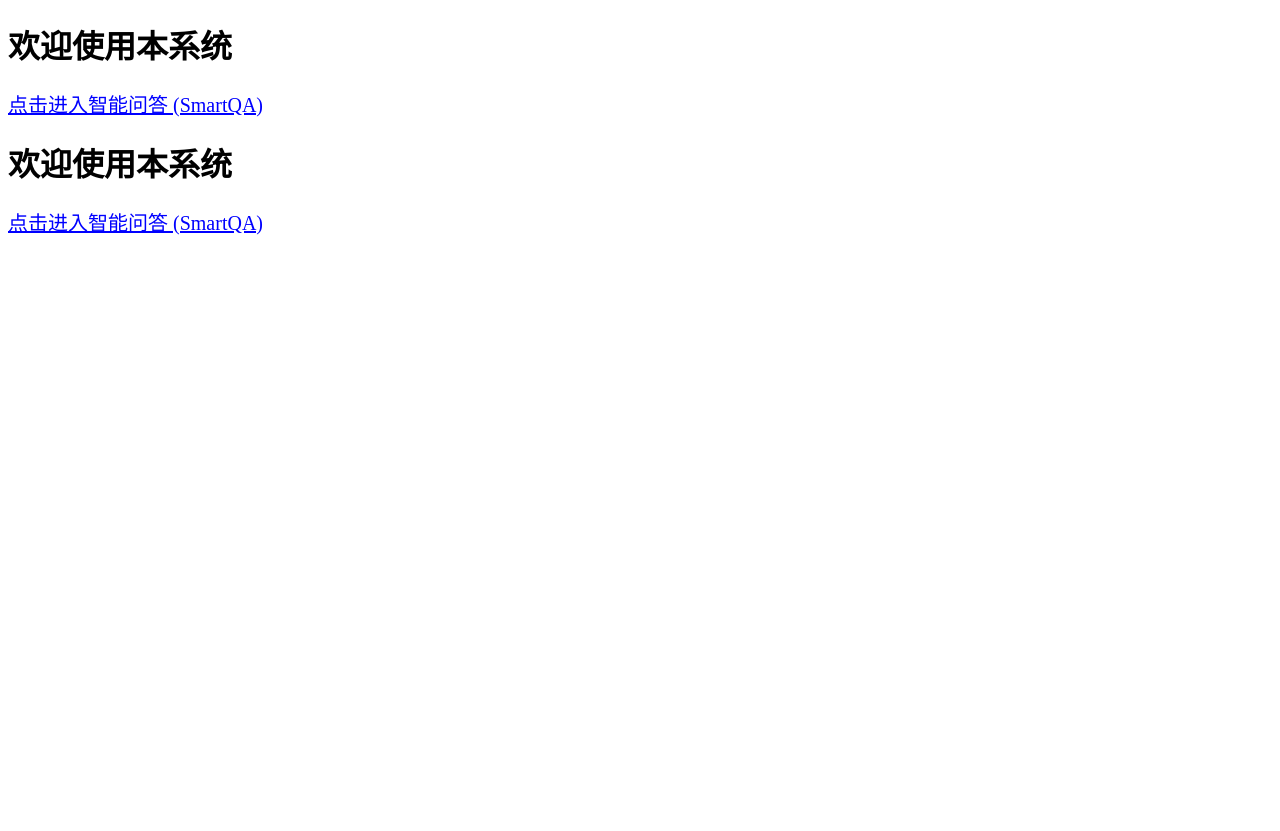
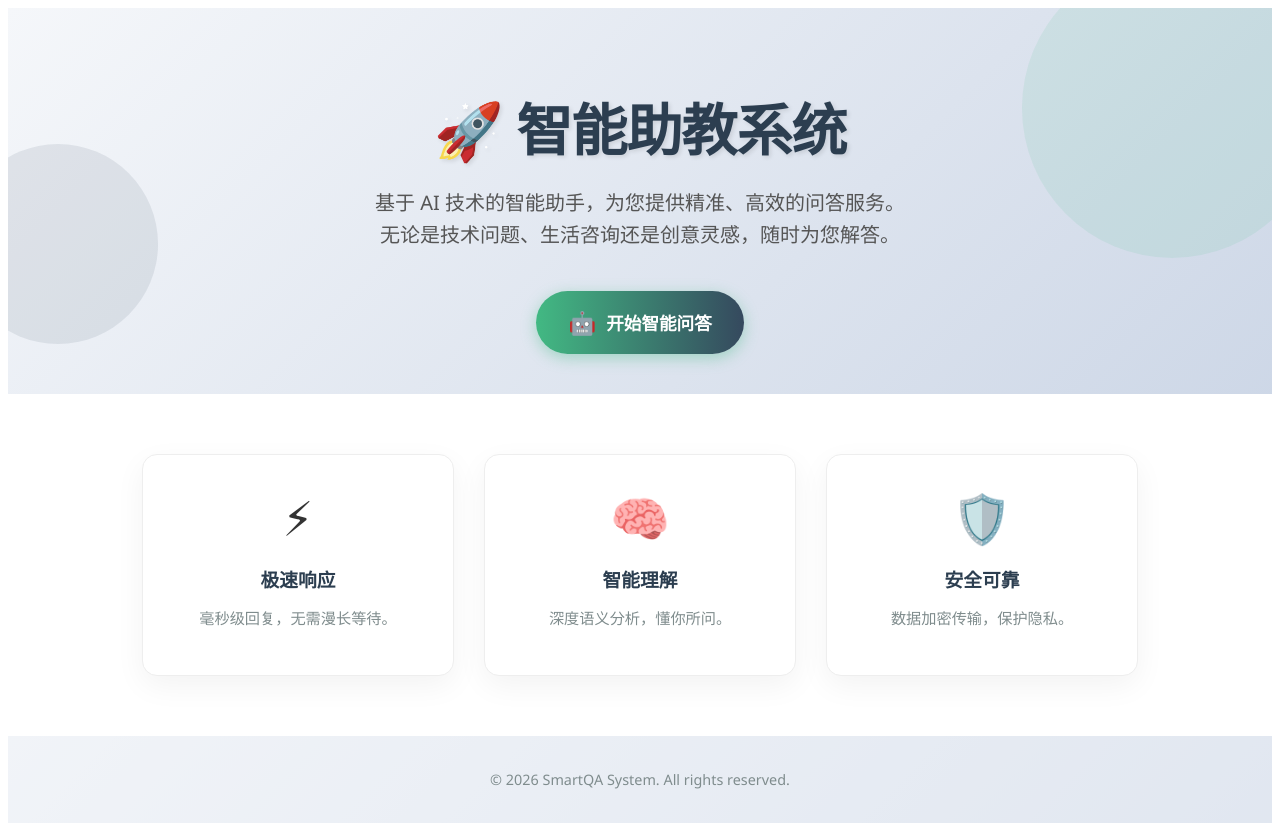
Before and after one commit to wqr1234567128117/KE-Group-C, a Vue app in the folder fastapi_vue/AIzhujiao/vue-project/: page / in a window 1280 px wide. Before the commit the page ends 800 px from the top, so only its background shows below. Built offline with nearby package versions, Linux system fonts and the light colour scheme.

Commit message:
变更首页路由到Home.vue

```diff
--- a/fastapi_vue/AIzhujiao/vue-project/src/App.vue
+++ b/fastapi_vue/AIzhujiao/vue-project/src/App.vue
@@ -4,20 +4,7 @@
 
 <template>
   <div id="app">
-    <!-- 方法 1: 使用 router-link (推荐，类似 a 标签) -->
-    <h1>欢迎使用本系统</h1>
-    <p>
-      <router-link to="/smart-qa" style="font-size: 20px; color: blue; text-decoration: underline;">
-        点击进入智能问答 (SmartQA)
-      </router-link>
-    </p>
 
-    <!-- 方法 2: 使用普通按钮 + JS 跳转 -->
-    <!--
-    <button @click="$router.push('/smart-qa')">去智能问答</button>
-    -->
-
-    <!-- 重要：保留这个标签，它是显示具体页面内容的地方 -->
     <router-view />
   </div>
 </template>
--- a/fastapi_vue/AIzhujiao/vue-project/src/router/index.js
+++ b/fastapi_vue/AIzhujiao/vue-project/src/router/index.js
@@ -1,11 +1,12 @@
 import { createRouter, createWebHistory } from 'vue-router'
 import SmartQA from '../views/SmartQA.vue' // 确保路径正确
+import Home from '../views/Home.vue'
 
 const routes = [
   {
     path: '/',
     name: 'Home',
-    component: () => import('../APP.vue') // 假设已有首页
+    component: Home
   },
   {
     path: '/smart-qa',
--- /dev/null
+++ b/fastapi_vue/AIzhujiao/vue-project/src/views/Home.vue
@@ -0,0 +1,257 @@
+<script setup>
+import { ref } from 'vue'
+// 如果以后需要路由跳转逻辑，可以在这里导入 useRouter
+// import { useRouter } from 'vue-router'
+// const router = useRouter()
+</script>
+
+<template>
+  <div class="home-container">
+    <!-- 头部欢迎区 -->
+    <header class="hero-section">
+      <div class="hero-content">
+        <h1 class="title">🚀 智能助教系统</h1>
+        <p class="subtitle">
+          基于 AI 技术的智能助手，为您提供精准、高效的问答服务。<br>
+          无论是技术问题、生活咨询还是创意灵感，随时为您解答。
+        </p>
+
+        <!-- 主要行动按钮 -->
+        <div class="action-buttons">
+          <router-link to="/smart-qa" class="btn-primary">
+            <span class="icon">🤖</span> 开始智能问答
+          </router-link>
+
+          <!-- 可选：添加一个次要按钮，比如“了解更多” -->
+          <!-- <a href="https://vuejs.org/" target="_blank" class="btn-secondary">
+            查看文档
+          </a> -->
+        </div>
+      </div>
+
+      <!-- 装饰性背景元素（可选） -->
+      <div class="hero-decoration">
+        <div class="circle c1"></div>
+        <div class="circle c2"></div>
+      </div>
+    </header>
+
+    <!-- 特性展示区 (可选，增加页面丰富度) -->
+    <section class="features-section">
+      <div class="feature-card">
+        <div class="icon-box">⚡</div>
+        <h3>极速响应</h3>
+        <p>毫秒级回复，无需漫长等待。</p>
+      </div>
+      <div class="feature-card">
+        <div class="icon-box">🧠</div>
+        <h3>智能理解</h3>
+        <p>深度语义分析，懂你所问。</p>
+      </div>
+      <div class="feature-card">
+        <div class="icon-box">🛡️</div>
+        <h3>安全可靠</h3>
+        <p>数据加密传输，保护隐私。</p>
+      </div>
+    </section>
+
+    <footer class="home-footer">
+      <p>&copy; 2026 SmartQA System. All rights reserved.</p>
+    </footer>
+  </div>
+</template>
+
+<style scoped>
+/* 整体容器 */
+.home-container {
+  min-height: 100vh;
+  display: flex;
+  flex-direction: column;
+  background: linear-gradient(135deg, #f5f7fa 0%, #c3cfe2 100%);
+  font-family: 'Segoe UI', Tahoma, Geneva, Verdana, sans-serif;
+  color: #333;
+}
+
+/* 英雄区域 (Hero Section) */
+.hero-section {
+  position: relative;
+  flex: 1;
+  display: flex;
+  align-items: center;
+  justify-content: center;
+  text-align: center;
+  padding: 40px 20px;
+  overflow: hidden;
+}
+
+.hero-content {
+  position: relative;
+  z-index: 2;
+  max-width: 800px;
+  animation: fadeIn Up 0.8s ease-out;
+}
+
+.title {
+  font-size: 3.5rem;
+  font-weight: 800;
+  color: #2c3e50;
+  margin-bottom: 20px;
+  letter-spacing: -1px;
+  text-shadow: 2px 2px 4px rgba(0,0,0,0.1);
+}
+
+.subtitle {
+  font-size: 1.25rem;
+  color: #555;
+  line-height: 1.6;
+  margin-bottom: 40px;
+  max-width: 600px;
+  margin-left: auto;
+  margin-right: auto;
+}
+
+/* 按钮样式 */
+.action-buttons {
+  display: flex;
+  gap: 20px;
+  justify-content: center;
+  flex-wrap: wrap;
+}
+
+.btn-primary {
+  display: inline-flex;
+  align-items: center;
+  gap: 10px;
+  padding: 16px 32px;
+  background: linear-gradient(90deg, #42b983 0%, #35495e 100%);
+  color: white;
+  text-decoration: none;
+  border-radius: 50px;
+  font-size: 1.1rem;
+  font-weight: bold;
+  box-shadow: 0 4px 15px rgba(66, 185, 131, 0.4);
+  transition: all 0.3s ease;
+}
+
+.btn-primary:hover {
+  transform: translateY(-3px);
+  box-shadow: 0 8px 25px rgba(66, 185, 131, 0.6);
+}
+
+.btn-primary .icon {
+  font-size: 1.4rem;
+}
+
+/* 特性卡片区域 */
+.features-section {
+  display: flex;
+  justify-content: center;
+  gap: 30px;
+  padding: 60px 20px;
+  background-color: white;
+  flex-wrap: wrap;
+}
+
+.feature-card {
+  background: #fff;
+  padding: 30px;
+  border-radius: 15px;
+  box-shadow: 0 10px 30px rgba(0,0,0,0.05);
+  width: 250px;
+  text-align: center;
+  transition: transform 0.3s ease;
+  border: 1px solid #eee;
+}
+
+.feature-card:hover {
+  transform: translateY(-10px);
+}
+
+.icon-box {
+  font-size: 3rem;
+  margin-bottom: 15px;
+}
+
+.feature-card h3 {
+  margin: 10px 0;
+  color: #2c3e50;
+}
+
+.feature-card p {
+  color: #7f8c8d;
+  font-size: 0.95rem;
+  line-height: 1.5;
+}
+
+/* 页脚 */
+.home-footer {
+  text-align: center;
+  padding: 20px;
+  color: #7f8c8d;
+  font-size: 0.9rem;
+  background-color: rgba(255,255,255,0.5);
+}
+
+/* 背景装饰圆圈 */
+.hero-decoration {
+  position: absolute;
+  top: 0;
+  left: 0;
+  width: 100%;
+  height: 100%;
+  pointer-events: none;
+  z-index: 1;
+}
+
+.circle {
+  position: absolute;
+  border-radius: 50%;
+  opacity: 0.1;
+}
+
+.c1 {
+  width: 300px;
+  height: 300px;
+  background: #42b983;
+  top: -50px;
+  right: -50px;
+}
+
+.c2 {
+  width: 200px;
+  height: 200px;
+  background: #35495e;
+  bottom: 50px;
+  left: -50px;
+}
+
+/* 动画定义 */
+@keyframes fadeInUp {
+  from {
+    opacity: 0;
+    transform: translateY(30px);
+  }
+  to {
+    opacity: 1;
+    transform: translateY(0);
+  }
+}
+
+/* 移动端适配 */
+@media (max-width: 768px) {
+  .title {
+    font-size: 2.5rem;
+  }
+  .subtitle {
+    font-size: 1rem;
+  }
+  .features-section {
+    flex-direction: column;
+    align-items: center;
+  }
+  .feature-card {
+    width: 100%;
+    max-width: 300px;
+  }
+}
+</style>
```
